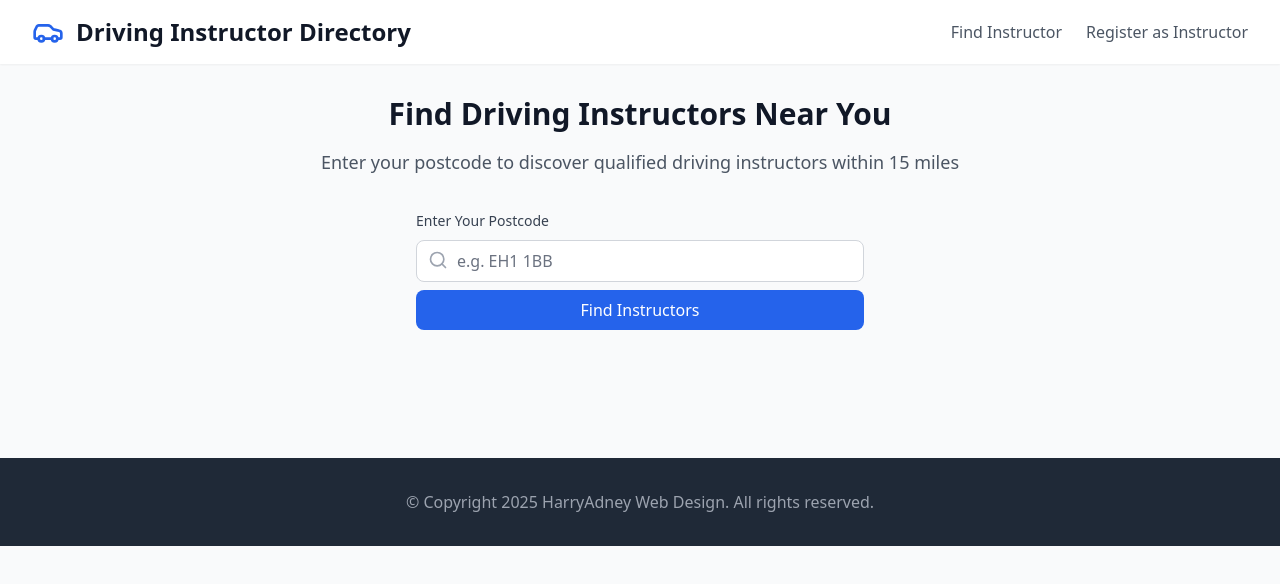
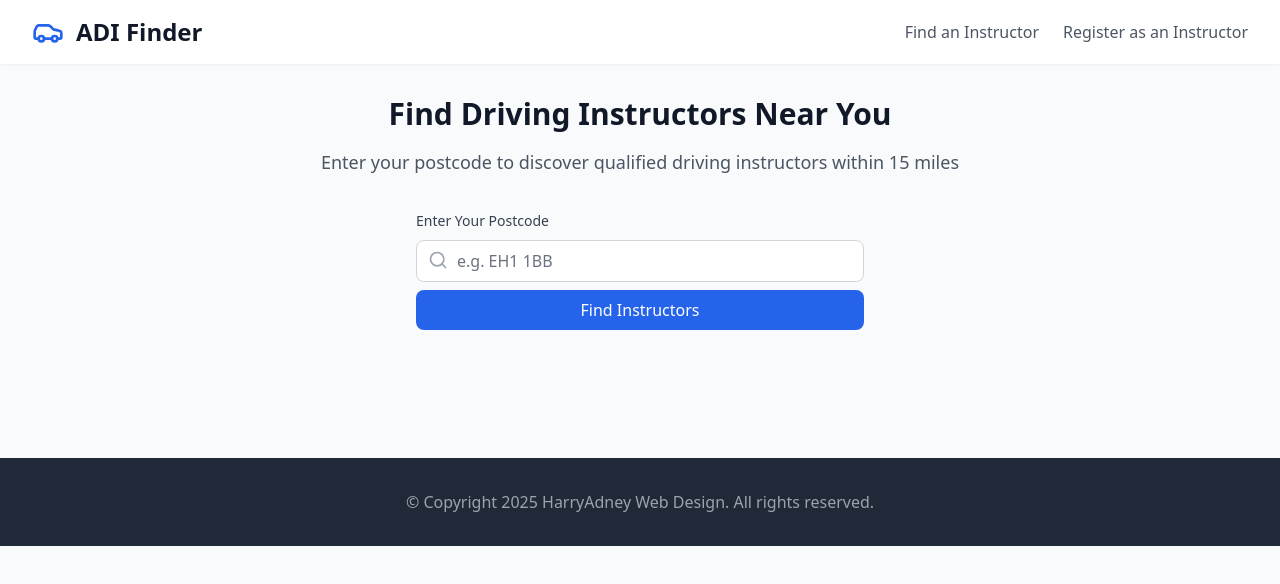
Before and after one commit to HarryAdney/adifinder, a React (Vite) app: page / in a window 1280 px wide. Shown: the top 584 px of the page. Built offline with nearby package versions, Linux system fonts and the light colour scheme.

Commit message:
Test commit from local vscode

```diff
--- a/src/App.tsx
+++ b/src/App.tsx
@@ -13,7 +13,7 @@ function App() {
             <div className="flex items-center">
               <Car className="w-8 h-8 text-blue-600" />
               <h1 className="ml-3 text-2xl font-bold text-gray-900">
-                Driving Instructor Directory
+                ADI Finder
               </h1>
             </div>
             <nav>
@@ -23,7 +23,7 @@ function App() {
                     to="/"
                     className="text-gray-600 transition-colors hover:text-blue-600"
                   >
-                    Find Instructor
+                    Find an Instructor
                   </Link>
                 </li>
                 <li>
@@ -31,7 +31,7 @@ function App() {
                     to="/register"
                     className="text-gray-600 transition-colors hover:text-blue-600"
                   >
-                    Register as Instructor
+                    Register as an Instructor
                   </Link>
                 </li>
               </ul>
```
Also changed, not shown: 1 other file (tests, documents, lock files or other folders).
